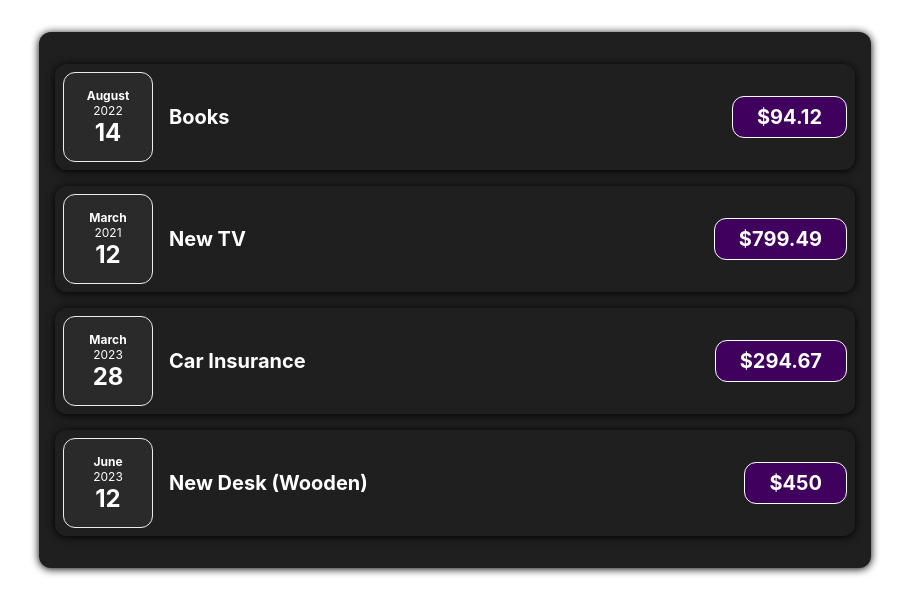
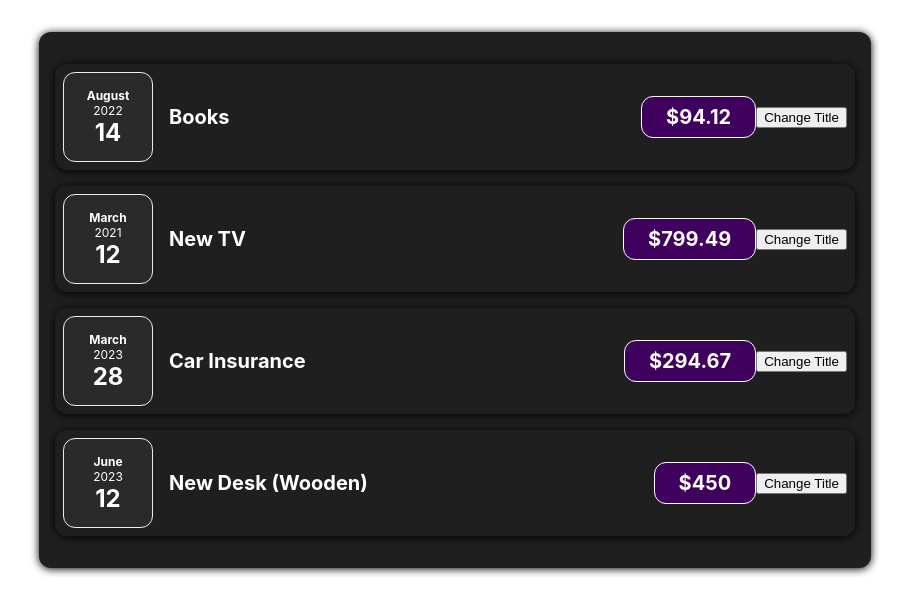
Before and after one commit to diyatandel1312/react-concept, a React (Create React App) app: page / in a window 1280 px wide. Shown: the top 614 px of the page, without its empty margins (185-1094 px from the left). Built offline with nearby package versions, Linux system fonts and the light colour scheme.

Commit message:
second changes

```diff
--- a/src/App.js
+++ b/src/App.js
@@ -3,7 +3,7 @@ import './App.css';
 import Expense from './components/Expenses/Expenses';
 
 
-function App() {
+const App = () => {
 
 
   return (
--- a/src/components/Expenses/ExpenseDate.js
+++ b/src/components/Expenses/ExpenseDate.js
@@ -1,7 +1,7 @@
 
 import './ExpenseDate.css';
 
-function ExpenseDate(props) {
+const ExpenseDate = (props) => {
     const month = props.date.toLocaleString('en-US',{month:'long'});
     const day = props.date.toLocaleString('en-US',{day : '2-digit'});
     const year = props.date.getFullYear();
--- a/src/components/Expenses/ExpenseItem.js
+++ b/src/components/Expenses/ExpenseItem.js
@@ -1,17 +1,25 @@
-import React from "react";
+import React,{useState} from "react";
 import ExpenseDate from "./ExpenseDate";
 import Card from "../UI/Card";
 import './ExpenseItem.css';
 
-function ExpenseItem(props) {
+const ExpenseItem = (props) => {
+
+    const [title,setTitle] = useState(props.title);
+    const clickHandler =() => {
+        setTitle('Updated!!');
+        console.log("Clicked!!!");
+    };
+
+
     return (
         <Card className="expense-item">
         <ExpenseDate date={props.date}/>
        <div className="expense-item__description">
-        <h2>{props.title}</h2>
+        <h2>{title}</h2>
         <div className="expense-item__price">${props.amount}</div>
-
-       </div>
+        </div>
+        <button onClick={clickHandler}>Change Title</button>
         </Card>
     )
 }
--- a/src/components/Expenses/Expenses.js
+++ b/src/components/Expenses/Expenses.js
@@ -3,7 +3,7 @@ import Card from '../UI/Card';
 import './Expenses.css';
 
 
-function Expense() {
+const Expense = () => {
   const expenses = [
     {
       id: 'e1',
--- a/src/components/UI/Card.js
+++ b/src/components/UI/Card.js
@@ -1,6 +1,6 @@
 import './Card.css';
 
-function Card(props){
+const Card = (props) => {
 const classes = 'card ' + props.className;
     return(
       <div className={classes}>
```
Also changed, not shown: src/components/NewExpense/NewExpense.js (added, +12 -0 lines).
